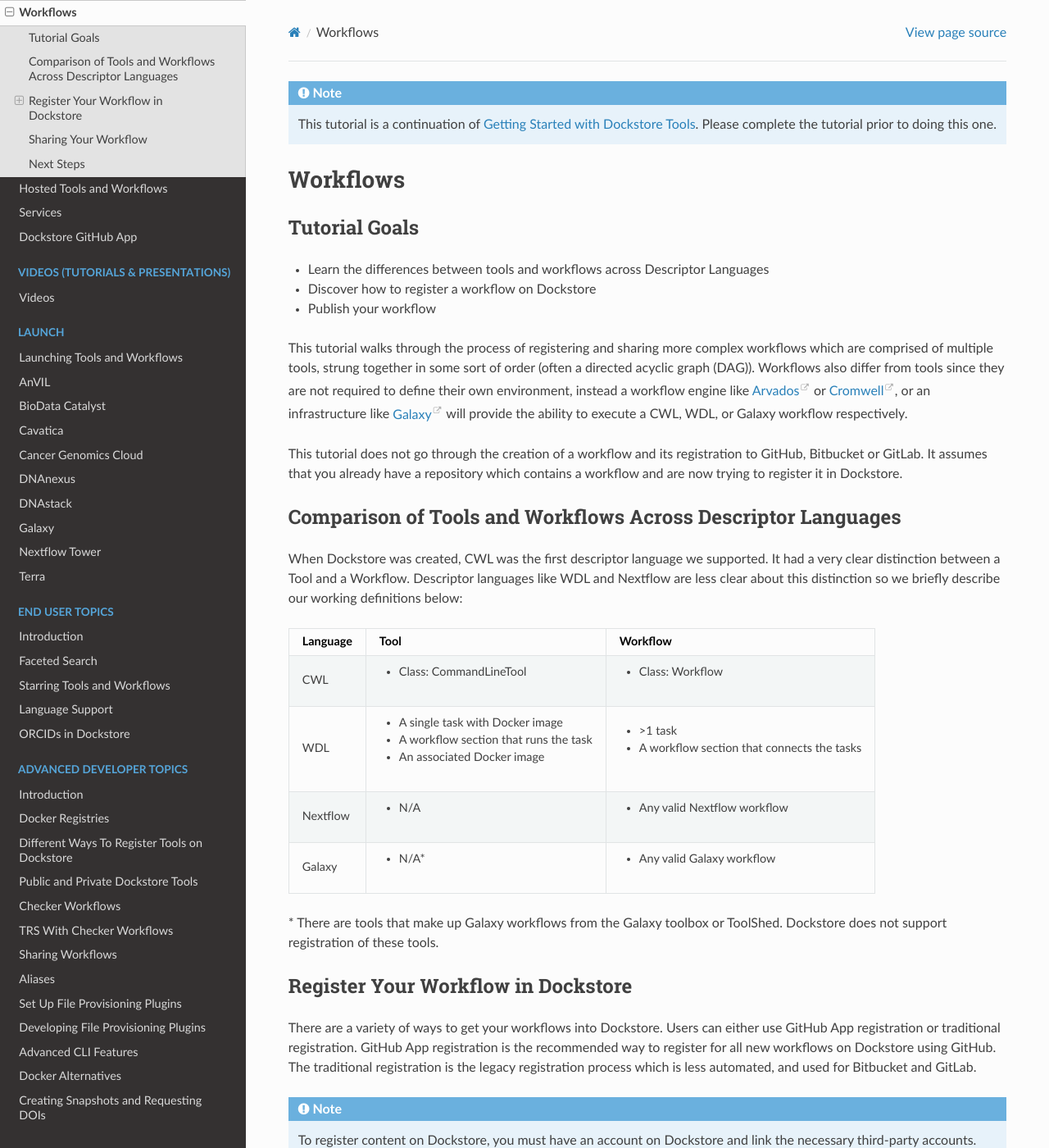
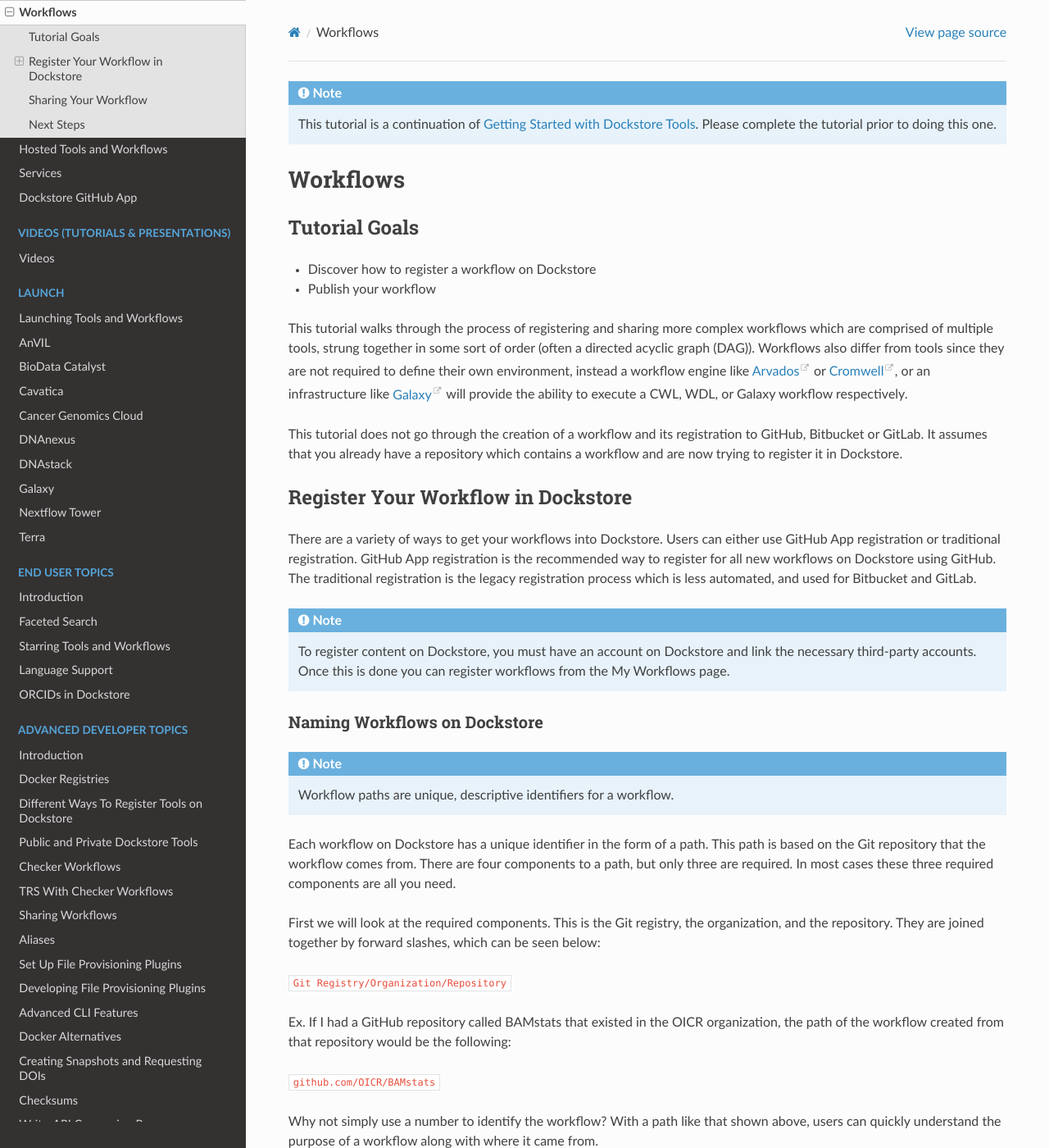
Before and after one commit to dockstore/dockstore-documentation, a Sphinx documentation site: the page built from docs/getting-started/dockstore-workflows.rst, in a window 1280 px wide and 1400 px high. Shown: the whole window at 82% size. Built offline with Sphinx 7.4.7 and the Read the Docs theme 2.0.0, drawn with Linux system fonts in a browser that asks for light colours.

Commit message:
Explain Dockstore Tools and Workflows better

```diff
--- a/docs/getting-started/dockstore-workflows.rst
+++ b/docs/getting-started/dockstore-workflows.rst
@@ -9,8 +9,6 @@
 --------------
 
 
--  Learn the differences between tools and workflows across Descriptor
-   Languages
 -  Discover how to register a workflow on Dockstore
 -  Publish your workflow
 
@@ -28,32 +26,6 @@
 registration to GitHub, Bitbucket or GitLab. It assumes that you already
 have a repository which contains a workflow and are now trying to register
 it in Dockstore.
-
-Comparison of Tools and Workflows Across Descriptor Languages
--------------------------------------------------------------
-
-When Dockstore was created, CWL was the first descriptor language we
-supported. It had a very clear distinction between a Tool and a
-Workflow. Descriptor languages like WDL and Nextflow are less clear
-about this distinction so we briefly describe our working definitions
-below:
-
-+------------------------+------------------------------------------+-----------------------------------------------+
-| Language               | Tool                                     | Workflow                                      |
-+========================+==========================================+===============================================+
-| CWL                    | - Class: CommandLineTool                 | - Class: Workflow                             |
-+------------------------+------------------------------------------+-----------------------------------------------+
-| WDL                    | - A single task with Docker image        | - >1 task                                     |
-|                        | - A workflow section that runs the task  | - A workflow section that connects the tasks  |
-|                        | - An associated Docker image             |                                               |
-+------------------------+------------------------------------------+-----------------------------------------------+
-| Nextflow               | - N/A                                    | - Any valid Nextflow workflow                 |
-+------------------------+------------------------------------------+-----------------------------------------------+
-| Galaxy                 | - N/A*                                   | - Any valid Galaxy workflow                   |
-+------------------------+------------------------------------------+-----------------------------------------------+
-
-\* There are tools that make up Galaxy workflows from the Galaxy toolbox or ToolShed.
-Dockstore does not support registration of these tools.
 
 Register Your Workflow in Dockstore
 -----------------------------------
--- a/docs/index.rst
+++ b/docs/index.rst
@@ -26,6 +26,7 @@
    :caption: Getting Started Guide
    :maxdepth: 1
 
+   getting-started/intro-to-dockstore-tools-and-workflows
    getting-started/getting-started
    getting-started/getting-started-with-docker
    getting-started/getting-started-with-cwl
```
Also changed, not shown: docs/getting-started/intro-to-dockstore-tools-and-workflows.rst (added, +83 -0 lines).
